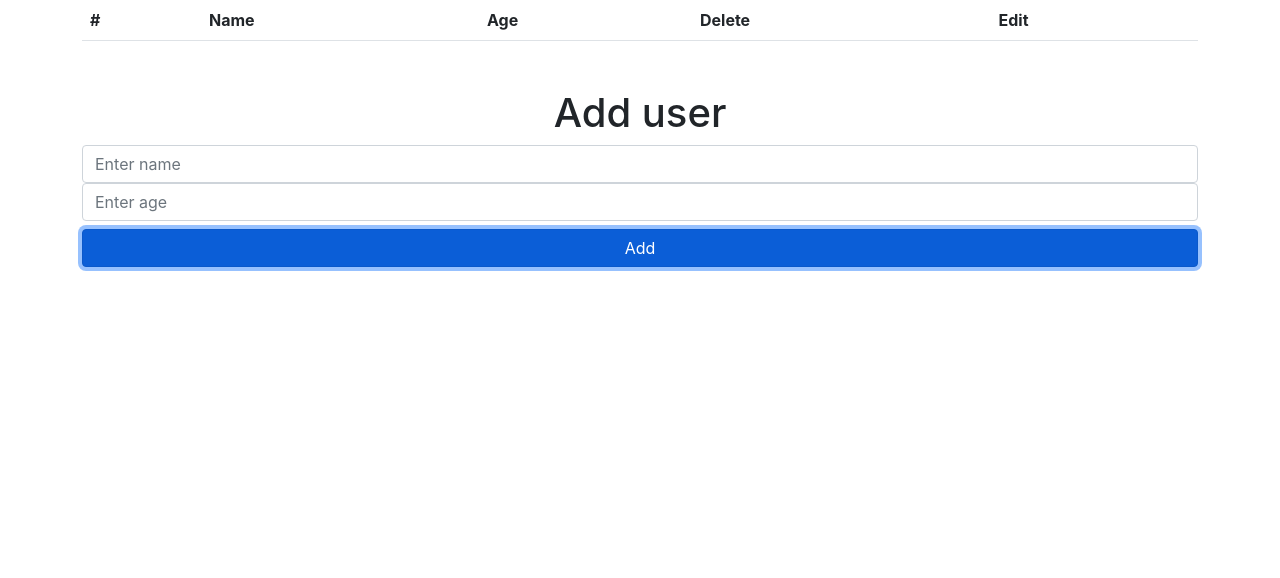
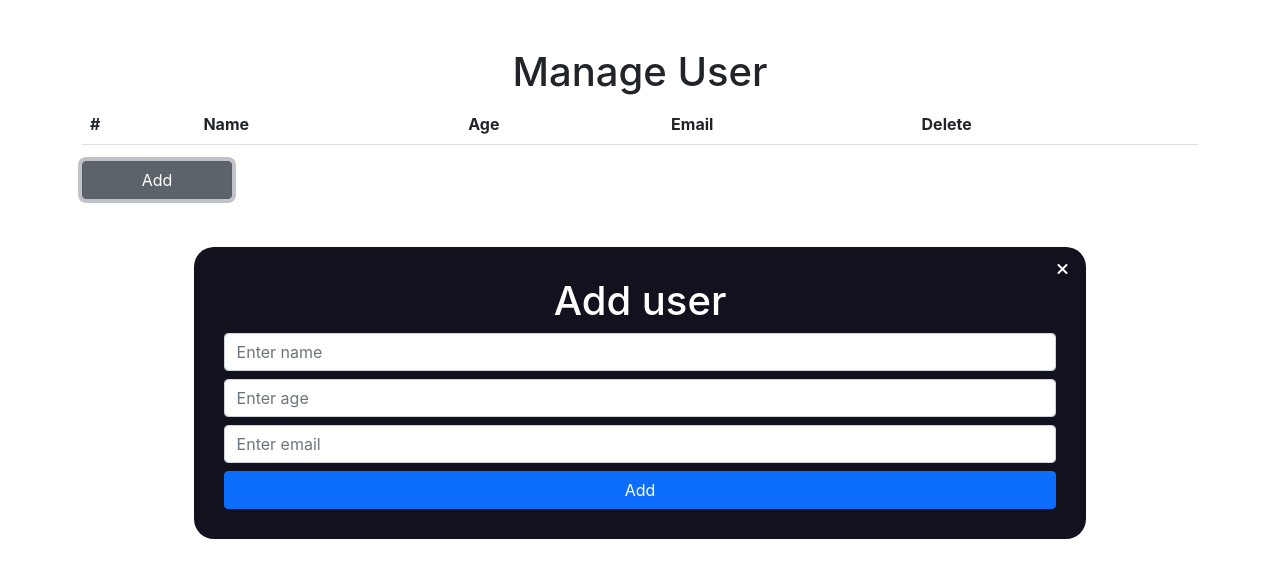
Before and after one commit to keitaloc/traning-season-2, a React (Create React App) app: page / in a window 1280 px wide. Both pictures are taken after a click on the button "Add". Shown: the top 578 px of the page. Built offline with nearby package versions, Linux system fonts and the light colour scheme.

Commit message:
Add column, validate for all input

```diff
--- a/package.json
+++ b/package.json
@@ -34,5 +34,8 @@
       "last 1 firefox version",
       "last 1 safari version"
     ]
+  },
+  "devDependencies": {
+    "@fortawesome/fontawesome-free": "^6.1.1"
   }
 }
--- a/src/App.css
+++ b/src/App.css
@@ -1,7 +1,10 @@
 .App {
   text-align: center;
 }
-
+.Add {
+  width: 150px;
+  margin: 0 auto;
+}
 .App-logo {
   height: 40vmin;
   pointer-events: none;
--- a/src/App.js
+++ b/src/App.js
@@ -1,27 +1,28 @@
 import { Component } from "react";
-import AddUser from "./Components/addUser";
-import EditUser from "./Components/edit";
-import ManageUser from "./Components/manageUser";
+import AddUser from "./Components/AddUser";
+import EditUser from "./Components/Edit";
+import ManageUser from "./Components/ManageUser";
+import "./App.css"
 class App extends Component {
   constructor(props) {
     super(props);
     this.state = {
       data: [],
-      showAdd: true,
+      showAdd: false,
       showEdit: false,
       indexEdit : ''
     }
   }
   onAdd = (Info) => {
-    let newContent = [...this.state.data];
-    newContent.push(Info);
+    let newContent = [...this.state.data, Info];
     this.setState({ data: newContent })
+    this.setState({showAdd:false})
   }
-  changeVlue = (value) => {
+  changeValue = (value) => {
     let newContent = [...this.state.data];
     newContent[this.state.indexEdit] = value
     this.setState({ data: newContent })
-    this.setState({showEdit: false, showAdd: true})
+    this.setState({showEdit: false})
   }
   removeUser = (index) => {
     const newContent = [...this.state.data]
@@ -29,7 +30,16 @@ class App extends Component {
     this.setState({ data: newContent })
   }
   onEdit = (index) => {
-    this.setState({showEdit:true, showAdd:false, indexEdit:index})
+    this.setState({showEdit:true, showAdd:false,  indexEdit:index})
+  }
+  backManager = () => {
+    this.setState({showEdit:false})
+  }
+  userBack = () => {
+    this.setState({showAdd:false})
+  }
+  showAdd = () => {
+    this.setState({showAdd:true})
   }
   render() {
     return (
@@ -38,9 +48,12 @@ class App extends Component {
           onSubmitEdit={this.onEdit}
           onDelete={this.removeUser}
           data={this.state.data}
-        />
-        {this.state.showAdd ? <AddUser onSubmit={this.onAdd} /> :  ''}
-        {this.state.showEdit ? <EditUser changeVlue = {this.changeVlue} dataEdit = {this.state} /> : ''}
+          />
+        <div className="container">
+          <button onClick={this.showAdd} className="btn btn-secondary Add">Add</button>
+        </div>
+        {this.state.showAdd && <AddUser backUser={this.userBack} onSubmit={this.onAdd} />}
+        {this.state.showEdit && <EditUser backUser= {this.backManager} changeVlue = {this.changeValue} dataEdit = {this.state} />}
       </div>
     )
   }
--- a/src/Components/addUser.jsx
+++ b/src/Components/addUser.jsx
@@ -1,11 +1,15 @@
 import React from "react"
-
+import "../Styles/Add.css"
 export default class AddUser extends React.Component {
     constructor (props) {
         super(props);
         this.state = {
           name : '',
           age: '',
+          email: '',
+          errorAge: false,
+          errorName: false,
+          errorEmail: false
         }
 
     }
@@ -15,20 +19,92 @@ export default class AddUser extends React.Component {
     onChangeAge = (e) => {
         this.setState({age: e.target.value})
     }
+    onChangeEmail = (e) => {
+        this.setState({email: e.target.value})
+    }
+    validateName = () => {
+        if(this.state.name.length === 0 || this.state.name.length >= 30) {
+            this.setState({errorName: true})
+        }
+        else {
+            this.setState({errorName: false})
+        }
+    }
+    validateAge = () => {
+        const checkAge = this.state.age;
+        if (isNaN() || checkAge < 1 || checkAge > 80) {
+            this.setState({errorAge: true})
+        }
+        else {
+            this.setState({errorAge: false})
+        }
+    }
+    validateEmail = () => {
+        const checkEmail = this.state.email;
+        if (!this.check(checkEmail)){
+            this.setState({errorEmail: true})
+        }
+        else {
+            this.setState({errorEmail: false})
+        }
+    }
+
+    check = (email) => {
+        var regex = /^(([^<>()[\]\\.,;:\s@\"]+(\.[^<>()[\]\\.,;:\s@\"]+)*)|(\".+\"))@((\[[0-9]{1,3}\.[0-9]{1,3}\.[0-9]{1,3}\.[0-9]{1,3}\])|(([a-zA-Z\-0-9]+\.)+[a-zA-Z]{2,}))$/;
+        return regex.test(String(email).toLowerCase());
+    }
     submit = (e) => {
         e.preventDefault()
-        if(this.state.name.length !== 0 && this.state.age.length !== 0) {
-            this.props.onSubmit(this.state)
-            this.setState({name: '', age: ''});
+        const checkAge = this.state.age;
+        const checkName = this.state.name;
+        const checkEmail = this.state.email;
+        if(checkName.length === 0 || checkName.length >= 30) {
+           return false
         }
+        if (isNaN(checkAge) || checkAge < 1 || checkAge > 80) {
+            return false
+        }
+        if (!this.check(checkEmail)){
+            return false
+        }
+
+        this.props.onSubmit(this.state)
+        this.setState({name: '', age: '', email: '', errorAge: false, errorEmail: false, errorName: false});
+    }
+    backManager = () => {
+        this.props.backUser()
     }
     render() {
         return (
             <div className="container mt-5">
-                <h1 className="text-center">Add user</h1>
-                <input value={this.state.name} className="form-control" type="text" placeholder="Enter name" onChange={this.onChangeName}/>
-                <input value={this.state.age} className="form-control" type="text" placeholder="Enter age" onChange={this.onChangeAge}/>
-                <button onClick={this.submit} className="btn btn-primary text-center mt-2 w-100">Add</button>
+                <div className="main">
+                    <div className="icon"><i onClick={this.backManager} className="fa-solid fa-xmark"></i></div>
+                    <h1 className="text-center">Add user</h1>
+                    <form onSubmit={this.submit}>
+                        <div className="name">
+                            <input value={this.state.name} className="form-control" type="text" placeholder="Enter name"
+                            onChange={this.onChangeName}
+                            onBlur ={this.validateName}
+                            />
+                            {this.state.errorName ? <p>Please enter name</p>  : ''}
+                        </div>
+                        <div className="age mt-2">
+                            <input value={this.state.age} className="form-control" type="text" placeholder="Enter age"
+                            onChange={this.onChangeAge}
+                            onBlur ={this.validateAge}
+                            />
+                            {this.state.errorAge ? <p>Please enter age as number (1-80)</p> : ''}
+                        </div>
+                        <div className="email mt-2">
+                            <input value={this.state.email} className="form-control" type="text" placeholder="Enter email"
+                            onChange={this.onChangeEmail}
+                            onBlur={this.validateEmail}
+                            />
+                            {this.state.errorEmail ? <p>Please enter your email in the format: abc@gmail.com</p> : ''}
+                        </div>
+                        <button type="submit" className="btn btn-primary text-center mt-2 w-100">Add</button>
+                    </form>
+                </div>
             </div>
         )
     }
--- a/src/Components/edit.jsx
+++ b/src/Components/edit.jsx
@@ -1,33 +1,109 @@
 import React from "react"
 
+
 export default class EditUser extends React.Component {
-    constructor (props) {
+    constructor(props) {
         super(props);
         this.state = {
-            name : this.props.dataEdit.data[this.props.dataEdit.indexEdit].name,
+            name: this.props.dataEdit.data[this.props.dataEdit.indexEdit].name,
             age: this.props.dataEdit.data[this.props.dataEdit.indexEdit].age,
+            email: this.props.dataEdit.data[this.props.dataEdit.indexEdit].email,
+            errorAge: false,
+            errorName: false,
+            errorEmail: false
         }
     }
     onChangeName = (e) => {
-        this.setState({name: e.target.value})
+        this.setState({ name: e.target.value })
     }
     onChangeAge = (e) => {
-        this.setState({age: e.target.value})
+        this.setState({ age: e.target.value })
+    }
+    onChangeEmail = (e) => {
+        this.setState({ email: e.target.value })
+    }
+    validateName = () => {
+        if(this.state.name.length === 0 || this.state.name.length >= 30) {
+            this.setState({errorName: true})
+        }
+        else {
+            this.setState({errorName: false})
+        }
+    }
+    validateAge = () => {
+        const checkAge = this.state.age;
+        if (isNaN() || checkAge < 1 || checkAge > 80) {
+            this.setState({errorAge: true})
+        }
+        else {
+            this.setState({errorAge: false})
+        }
+    }
+    validateEmail = () => {
+        const checkEmail = this.state.email;
+        if (!this.check(checkEmail)){
+            this.setState({errorEmail: true})
+        }
+        else {
+            this.setState({errorEmail: false})
+        }
+    }
+    check = (email) => {
+        var regex = /^(([^<>()[\]\\.,;:\s@\"]+(\.[^<>()[\]\\.,;:\s@\"]+)*)|(\".+\"))@((\[[0-9]{1,3}\.[0-9]{1,3}\.[0-9]{1,3}\.[0-9]{1,3}\])|(([a-zA-Z\-0-9]+\.)+[a-zA-Z]{2,}))$/;
+        return regex.test(String(email).toLowerCase());
     }
     edit = (e) => {
         e.preventDefault()
-        if(this.state.name.length !== 0 && this.state.age.length !== 0) {
-            this.props.changeVlue(this.state)
+        const checkAge = this.state.age;
+        const checkName = this.state.name;
+        const checkEmail = this.state.email;
+        if (checkName.length === 0 || checkName.length >= 30) {
+            return false
         }
+        if (isNaN(checkAge) || checkAge < 1 || checkAge > 80) {
+            return false
+        }
+        if (!this.check(checkEmail)) {
+            return false
+        }
+        this.props.changeVlue(this.state)
+        this.setState({ errorAge: false, errorEmail: false, errorName: false });
+    }
+    backManager = () => {
+        this.props.backUser()
     }
     render() {
         // let idEdit = this.props.dataEdit.indexEdit;
         return (
             <div className="container mt-5">
-                <h1 className="text-center">Edit user</h1>
-                <input value={this.state.name}  className="form-control" type="text" placeholder="Enter name" onChange={this.onChangeName}/>
-                <input value= {this.state.age} className="form-control" type="text" placeholder="Enter age" onChange={this.onChangeAge}/>
-                <button onClick={this.edit} className="btn btn-primary text-center mt-2 w-100">Edit</button>
+                <div className="main">
+                    <div className="icon"><i onClick={this.backManager} className="fa-solid fa-xmark"></i></div>
+                    <h1 className="text-center">Edit user</h1>
+                    <form onSubmit={this.edit}>
+                        <div className="name">
+                            <input value={this.state.name} className="form-control" type="text" placeholder="Enter name"
+                            onChange={this.onChangeName}
+                            onBlur ={this.validateName}
+                            />
+                            {this.state.errorName ? <p>Please enter name</p>  : ''}
+                        </div>
+                        <div className="age mt-2">
+                            <input value={this.state.age} className="form-control" type="text" placeholder="Enter age"
+                            onChange={this.onChangeAge}
+                            onBlur ={this.validateAge}
+                            />
+                            {this.state.errorAge ? <p>Please enter age as number (1-80)</p> : ''}
+                        </div>
+                        <div className="email mt-2">
+                            <input value={this.state.email} className="form-control" type="text" placeholder="Enter email"
+                            onChange={this.onChangeEmail}
+                            onBlur = {this.validateEmail}
+                            />
+                            {this.state.errorEmail ? <p>Please enter your email in the format: abc@gmail.com</p> : ''}
+                        </div>
+                        <button type="submit" className="btn btn-primary text-center mt-2 w-100">Edit</button>
+                    </form>
+                </div>
             </div>
         )
     }
--- a/src/Components/manageUser.jsx
+++ b/src/Components/manageUser.jsx
@@ -7,18 +7,19 @@ export default class ManageUser extends React.Component {
     editUser = (e, index) => {
         this.props.onSubmitEdit(index)
     }
-      render() {
+    render() {
         let data = this.props.data;
         return (
-            <div className="container">
+            <div className="container mt-5">
+                <h1 className="text-center">Manage User</h1>
                 <table className="table">
                     <thead>
                         <tr>
                             <th scope="col">#</th>
                             <th scope="col">Name</th>
                             <th scope="col">Age</th>
+                            <th scope="col">Email</th>
                             <th scope="col">Delete</th>
-                            <th scope="col">Edit</th>
                         </tr>
                     </thead>
                     <tbody>
@@ -27,8 +28,12 @@ export default class ManageUser extends React.Component {
                                 <th scope="row">{index}</th>
                                 <td>{item.name}</td>
                                 <td>{item.age}</td>
-                                <td><button  onClick={(e) => this.deleteUser(e,index)} className="btn btn-danger">Delete</button></td>
-                                <td><button onClick={(e) => this.editUser(e,index)} className="btn btn-danger">Edit</button></td>
+                                <td>{item.email}</td>
+                                <td>
+                                    <button  onClick={(e) => this.deleteUser(e,index)} className="btn btn-danger mr-3"><i class="fa-solid fa-trash-can"></i></button>
+                                    &emsp;
+                                    <button onClick={(e) => this.editUser(e,index)} className="btn btn-info "><i class="fa-solid fa-pen-to-square"></i></button>
+                                </td>
                             </tr>
                         ))}
                     </tbody>
--- /dev/null
+++ b/src/Styles/Add.css
@@ -0,0 +1,18 @@
+.main {
+    margin: 0 auto;
+    width: 80%;
+    padding: 30px;
+    color: white;
+    background-color: #12121f;
+    border-radius: 20px;
+    position: relative;
+}
+p {
+    color:  red;
+}
+.icon {
+    width: 100px;
+    position: absolute;
+    right: -70px;
+    top: 10px;
+}
--- a/src/index.js
+++ b/src/index.js
@@ -3,6 +3,7 @@ import ReactDOM from 'react-dom/client';
 import './index.css';
 import App from './App';
 import reportWebVitals from './reportWebVitals';
+import '@fortawesome/fontawesome-free/css/all.min.css';
 
 const root = ReactDOM.createRoot(document.getElementById('root'));
 root.render(
```
Also changed, not shown: 1 other file (tests, documents, lock files or other folders).
